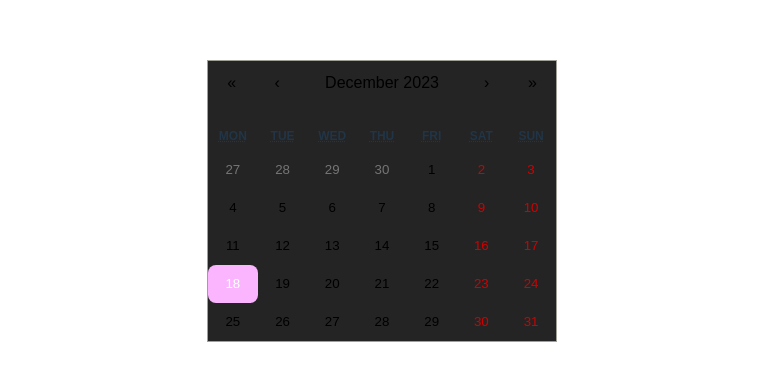
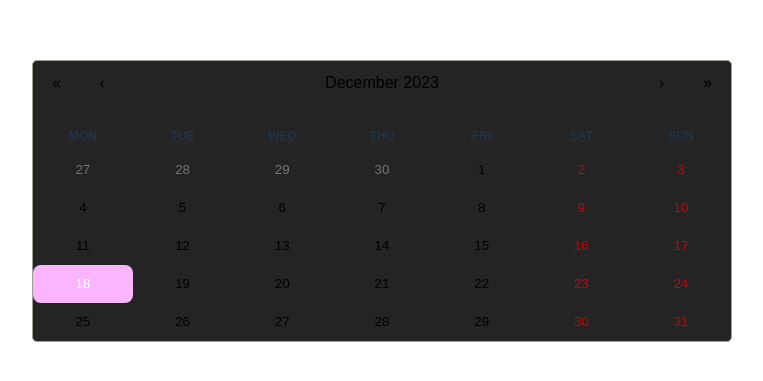
Before and after one commit to MalinAlm/test-labb3, a React (Vite) app in the folder frontend/: page / in a window 1280 px wide. Shown: the part 199-580 px from the top of the page, without its empty margins (258-1021 px from the left). Built offline with nearby package versions, Linux system fonts and the light colour scheme.

Commit message:
styling calendar

```diff
--- a/frontend/src/components/CalenadrCard.css
+++ b/frontend/src/components/CalenadrCard.css
@@ -9,6 +9,8 @@
 
 .react-calendar {
   background-color: #242424;
+  border-radius: 5px;
+  width: 700px;
 }
 
 .react-calendar__tile--now {
```
